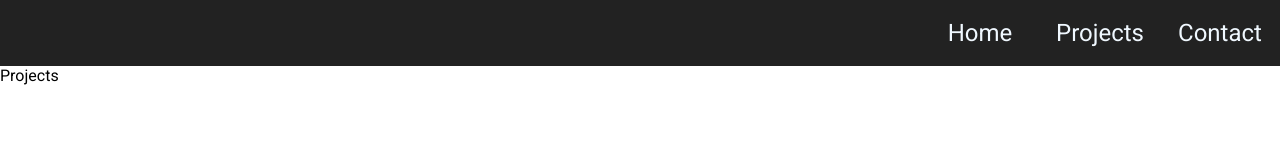
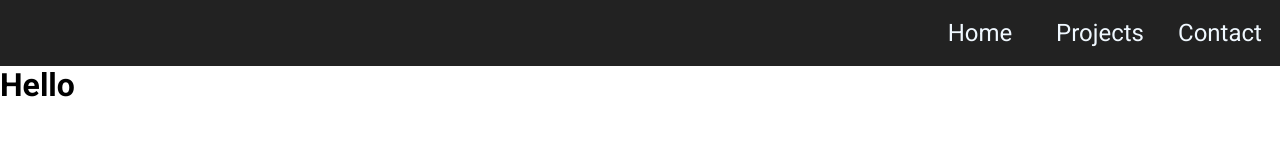
Before and after one commit to turkaytunc/personal-website, a React (Create React App) app: page /projects in a window 1280 px wide. Shown: the top 160 px of the page. Built offline with nearby package versions, Linux system fonts and the light colour scheme; a web font is replaced by a local one.

Commit message:
add project-card

```diff
--- /dev/null
+++ b/src/components/project-card/ProjectCard.js
@@ -0,0 +1,9 @@
+import React from 'react';
+
+export const ProjectCard = (props) => {
+  return (
+    <div>
+      <h1>{props.title}</h1>
+    </div>
+  );
+};
--- a/src/components/projects/Projects.js
+++ b/src/components/projects/Projects.js
@@ -1,9 +1,14 @@
 import React from 'react';
+import { ProjectCard } from '../project-card/ProjectCard';
 import './projects.scss';
 
 const Projects = () => {
   document.title = 'Projects';
-  return <div className="projects-wrapper-div">Projects</div>;
+  return (
+    <div className="projects-wrapper-div">
+      <ProjectCard title={'Hello'}></ProjectCard>
+    </div>
+  );
 };
 
 export default Projects;
```
Also changed, not shown: src/components/project-card/project-card.scss (added).
